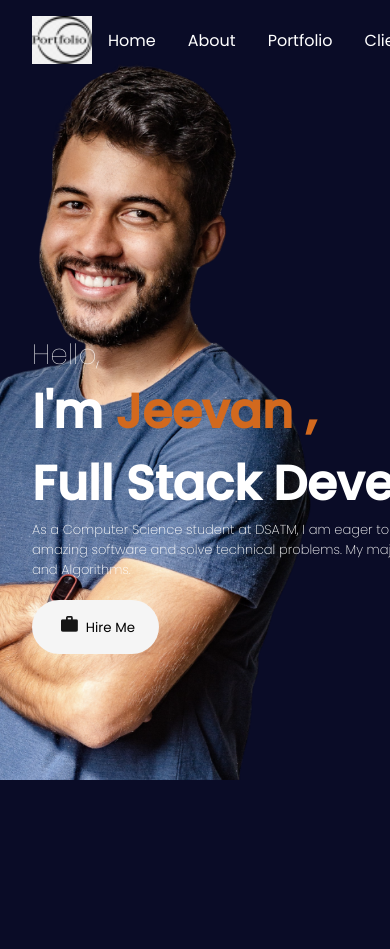
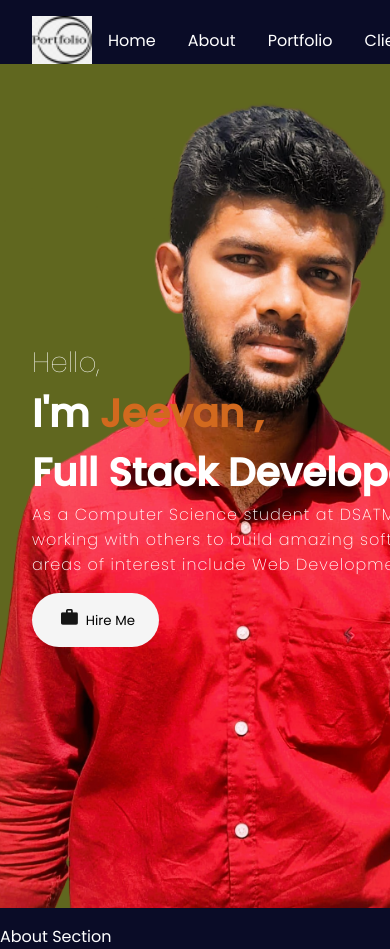
Before and after one commit to jeevans1965/portfolio, a React (Create React App) app: page / in a window 390 px wide. Shown: the top 949 px of the page. Before the commit the page ends 924 px from the top, so only its background shows below. Built offline with nearby package versions, Linux system fonts and the light colour scheme.

Commit message:
modified:   src/App.js 	modified:   src/assets/image.png 	modified:   src/components/Intro/intro.css 	new file:   src/components/skills/skill.css 	new file:   src/components/skills/skill.js

```diff
--- a/src/App.js
+++ b/src/App.js
@@ -1,11 +1,13 @@
 import Navbar from "./components/NavBar/navbar";
 import Intro from "./components/Intro/intro";
+import Skill from "./components/skills/skill";
 
 function App() {
   return (
     <div className="App">
      <Navbar/>
      <Intro/>
+     <Skill/>
     </div>
   );
 }
--- a/src/components/Intro/intro.css
+++ b/src/components/Intro/intro.css
@@ -8,8 +8,8 @@
 
 .bg{
     position:absolute;
-    top: -4rem;
-    right: 0;
+    top: 4rem;
+    right: 4rem;
     z-index: -1;
     object-fit: cover;
     height: 100vh;
@@ -37,8 +37,9 @@
 }
 
 .introPara{
-    font-size: small;
+    font-size: medium;
     font-weight: 200;
+    letter-spacing: 1px;
 }
 
 .btn{
@@ -54,3 +55,12 @@
     margin: 0 0.30rem;
     height: 1rem;
 }
+
+@media screen and (max-width:500px){
+    .bg{
+        right: -35vw;
+    }
+    .introContent{
+        font-size: 10vw;
+    }
+}
--- /dev/null
+++ b/src/components/skills/skill.js
@@ -0,0 +1,12 @@
+import React from 'react'
+import './skill.css';
+
+const Skill = () => {
+  return (
+    <section id='skills'>
+      About Section
+    </section>
+  )
+}
+
+export default Skill
```
Also changed, not shown: src/assets/image.png, src/components/skills/skill.css (added).
